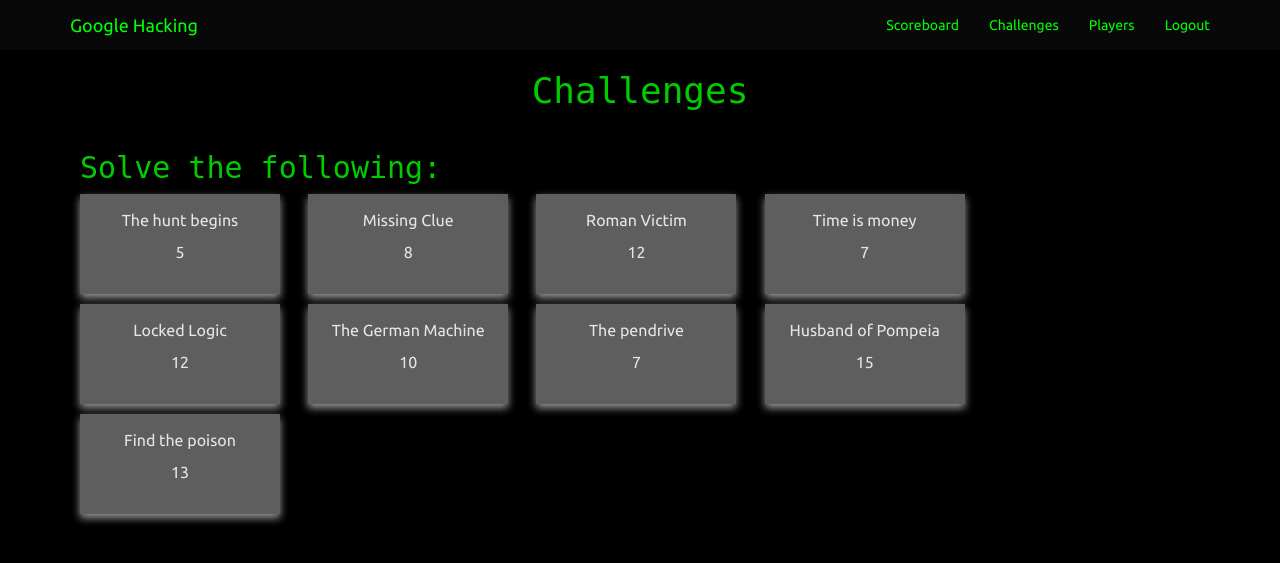
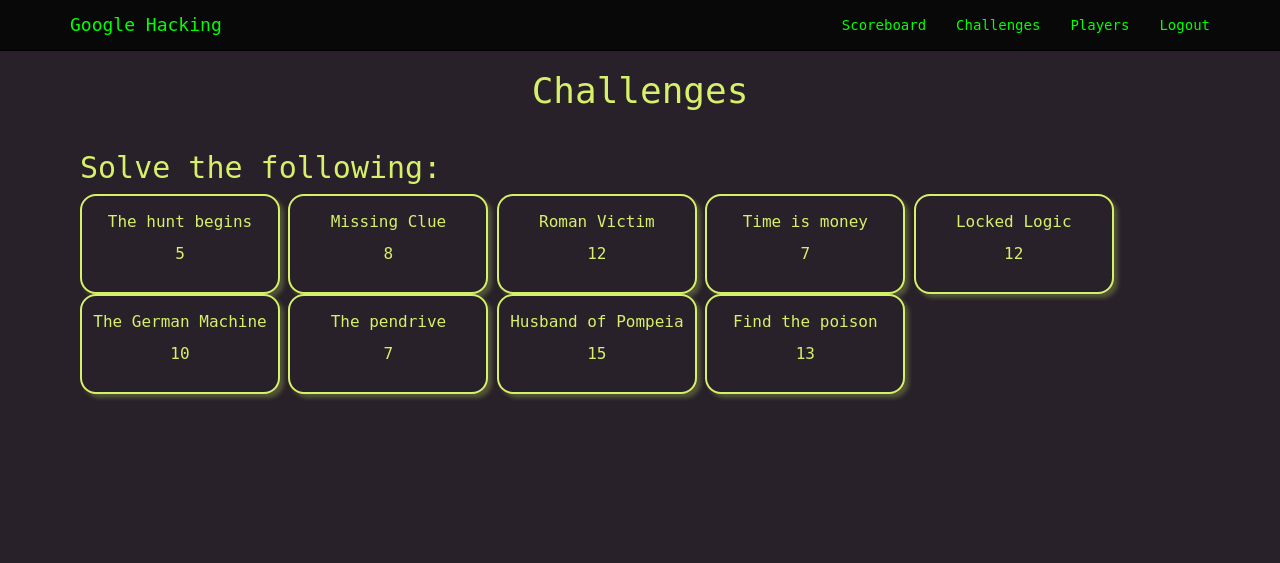
Before and after one commit to anuragkj/GDSC_Dorking_Server, a Django app: page /challenges/ in a window 1280 px wide. Shown: the top 563 px of the page. Run offline with Django 3.2, Linux system fonts and the light colour scheme; a user stored in the database is signed in; data comes from the database, SQL or seed files in the repository; some libraries are stand-ins or nearby versions; some web fonts are replaced.

Commit message:
Update challenges.css

```diff
--- a/challenges/static/css/challenges.css
+++ b/challenges/static/css/challenges.css
@@ -1,3 +1,9 @@
+body {
+    font-family: monospace;
+    background: #282129;
+    color: #D6F069;
+}
+
 #challenges {
 	margin-top: 2%;
 	color:#000;
@@ -30,25 +36,26 @@
     height: 100px;
     width: 200px;
     display: inline-block;
-	background-color: #696969;
-	transition: 0.5s;
+    transition: 0.3s ease-in-out;
     text-align: center;
     font-size: 16px;
     cursor: pointer;
-	color: #fff;
     padding-top: 15px;
-	margin-right: 25px;
-	margin-bottom: 10px;
-	opacity: 0.9;
-	box-shadow: 0 4px 8px 0 #aaa;
+    border-radius: 16px;
+    border: 2px solid #D6F069;
+    background: #282129;
+    box-shadow: 4px 4px 4px 0px rgba(214, 240, 105, 0.25);
 }
 
 .solved {
 	background-color: #4caf50;
 }
 
-.mission:hover {
-	opacity: 1;
+.mission:hover{
+    background: #201A21;
+    color: #D6F069;
+    box-shadow: 4px 4px 4px 0px rgba(40, 33, 41, 0.25);
+    transform: scale(1.009);
 }
 
 /* .modal a {
```
Lines whose indentation alone changed are shown as unchanged.
